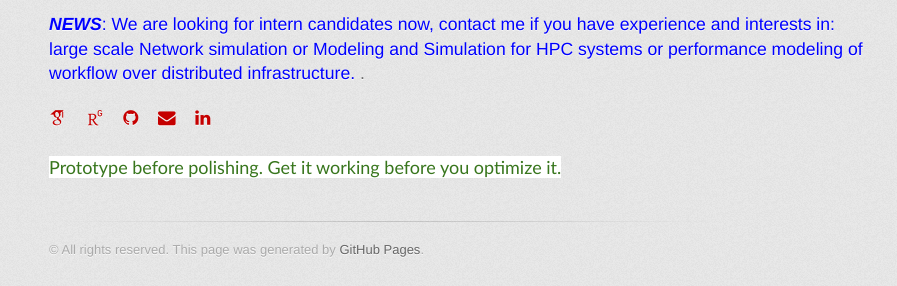
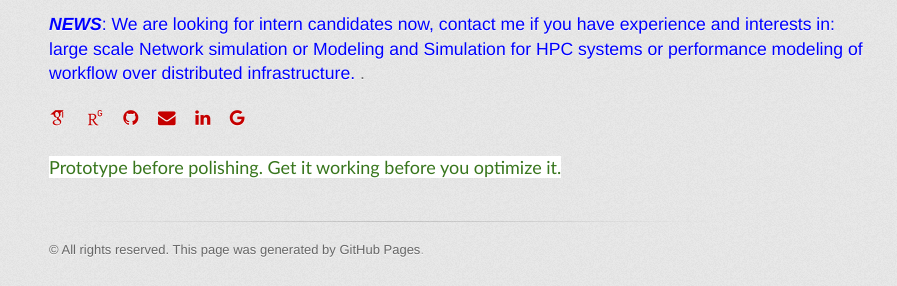
Before and after one commit to lzhengchun/lzhengchun.github.io, a Jekyll site: the page built from index.md, in a window 1280 px wide. Shown: the part 1400-1686 px from the top of the page, without its empty margins (181-1078 px from the left). Built offline with Jekyll 4.4.1, drawn with Linux system fonts in a browser that asks for light colours; some web fonts are replaced.

Commit message:
add, delete, polish etc.

```diff
--- a/_layouts/default.html
+++ b/_layouts/default.html
@@ -49,6 +49,7 @@
         <a target="_blank"  href="http://github.com/lzcbetter"><i class="fa fa-github"></i></a>&nbsp;&nbsp;&nbsp;
 	      <a target="_blank"  href="file/Zhengchun_Liu_CV.pdf"><i class="fa fa-envelope"></i></a>&nbsp;&nbsp;&nbsp;
 	      <a target="_blank"  href="http://linkedin.com/in/liuzhengchun"><i class="fa fa-linkedin"></i></a>&nbsp;&nbsp;&nbsp;
+        <a target="_blank"  href="https://sites.google.com/site/liuzhengchun/"><i class="fa fa-google" aria-hidden="true"></i>&nbsp;&nbsp;&nbsp;
         <br>
         <br>
         <div dir="ltr"><font color="#38761d" face="trebuchet ms, sans-serif" size="4" style="background-color:rgb(255,255,255)">Prototype before polishing. Get it working before you optimize it.</font></div>
```
